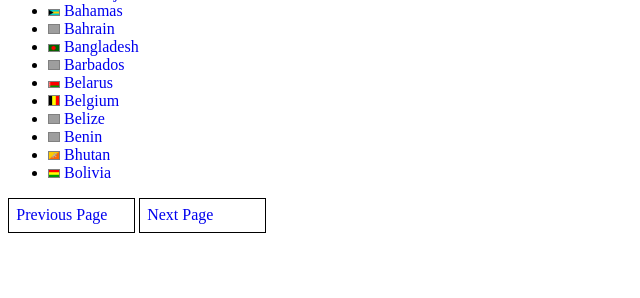
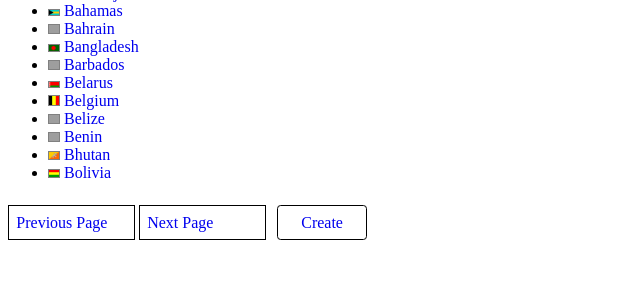
Before and after one commit to napier40401633/world-, a Flask app: page / in a window 1280 px wide. Shown: the part 292-590 px from the top of the page, without its empty margins (0-640 px from the left). Run offline with Flask 2, Linux system fonts and the light colour scheme; grey boxes are pictures that could not be loaded.

Commit message:
second commit

```diff
--- a/server.py
+++ b/server.py
@@ -54,8 +54,7 @@ def editCountryByNamePage(n):
 		for x in w:
 				if x['name'] == n:
 						c = x
-		return render_template('countryedit.html',
-													c=c)
+		return render_template('countryedit.html',c=c)
 
 @app.route('/updateCountryByName')
 def updateCountryByNamePage():
@@ -66,6 +65,10 @@ def updateCountryByNamePage():
 						c = x
 		c['capital'] = request.args.get('capital')
 		c['continent'] = request.args.get('continent')
+		c['tld'] = request.args.get('tld')
+		c['area'] = int(request.args.get('area'))
+		c['population']  = int(request.args.get('population'))
+		c['gdp']  = float(request.args.get('gdp'))
 		return render_template(
 					'country.html',
 					c = c)
@@ -83,5 +86,26 @@ def deleteCountry(n):
                 page_number = 0,
                 page_size = page_size
                 )
+@app.route('/createcountry')
+def createCountryByName():
+	return render_template('createcountry.html', c=c)
 
-app.run(host='0.0.0.0', port=5033, debug=True)
+'''@app.route('/addcountrybyname')
+def addcountryByNamePage():
+	n = request.args.get('country')
+	c = {}
+	c['name'] = n
+	c['capital'] = request.args.get('capital')
+	c['continent'] = request.args.get('continent')
+	c['area'] = int(request.args.get('area'))
+	c['gdp']  = float(request.args.get('gdp'))
+	c['tld']  = request.args.get('tld')
+	c['population']  = int(request.args.get('population'))
+	w.append(c)
+	w.sort(key = lambda c: c['name'])
+	return render_template(
+		'country.html',
+		c = c)'''
+
+if __name__ == '__main__':
+        app.run(host='0.0.0.0', port=5033, debug=True)
--- a/static/style.css
+++ b/static/style.css
@@ -24,6 +24,7 @@ img{width:50px;border: solid thin grey; }
 a{
 	text-decoration: none;
 }
+
 .nav_button{
 border:solid thin black;
 padding:1ex;
@@ -48,3 +49,12 @@ display:inline-block;
     text-align: center;
     display: inline-block;
 }
+.createbutton{
+    border: solid thin black;
+    padding: 1ex;
+    margin: 1ex;
+    border-radius: 0.5ex;
+    width: 10ex;
+    text-align: center;
+    display: inline-block;
+}
--- a/templates/country.html
+++ b/templates/country.html
@@ -28,7 +28,7 @@
 			</div>
 			<div>
 				<div>GDP (million $)</div>
-				<div>{{ "{:,.0f}".format(c['gdp']/1000000) }}</div>
+				<div>{{ "{:,.2f}".format(c['gdp']/1000000) }}</div>
 			</div>
 		</div>
 		<img src="/static/flags/{{c['tld']}}.gif" class='big'>
--- a/templates/countryedit.html
+++ b/templates/countryedit.html
@@ -28,7 +28,11 @@
 			</div>
 			<div>
 				<div>GDP (million $)</div>
-				<div>{{ "{:,.0f}".format(c['gdp']/1000000) }}</div>
+				<div><input name="gdp" value="{{"{:,.2f}".format(c['gdp']/100000)}}"></div>
+			</div>
+			<div>
+				<div>Tld</div>
+				<div><input name='tld' value={{c['tld']}}></div>
 			</div>
 		</div>
 		<img src="/static/flags/{{c['tld']}}.gif" class='big'>
--- a/templates/index.html
+++ b/templates/index.html
@@ -19,5 +19,8 @@
 		<div class='nav_button'>
 			<a href='/begin/{{page_number+page_size}}'>Next Page</a>
 		</div>
+		<div class='createbutton'>
+		<a href="/createcountry" class="create">Create</a>
+		</div>
 	</body>
 </html>
```
